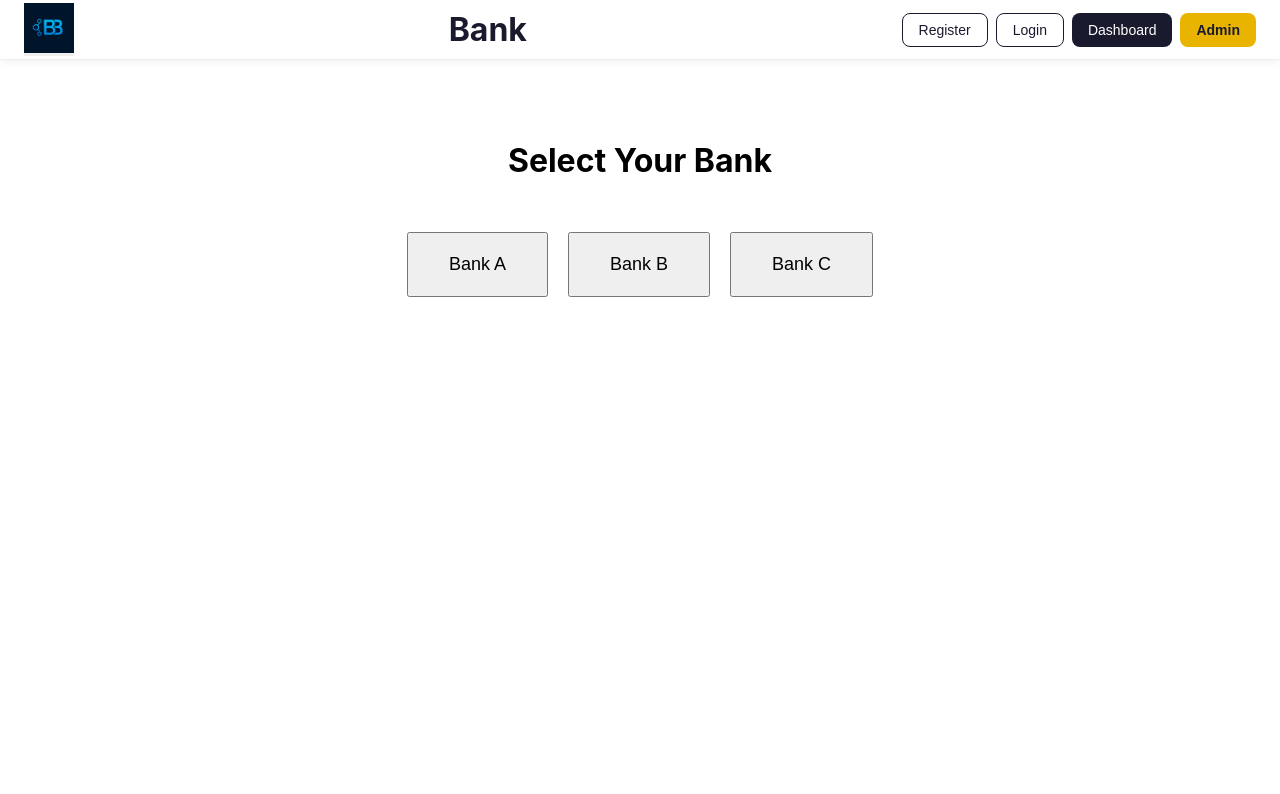
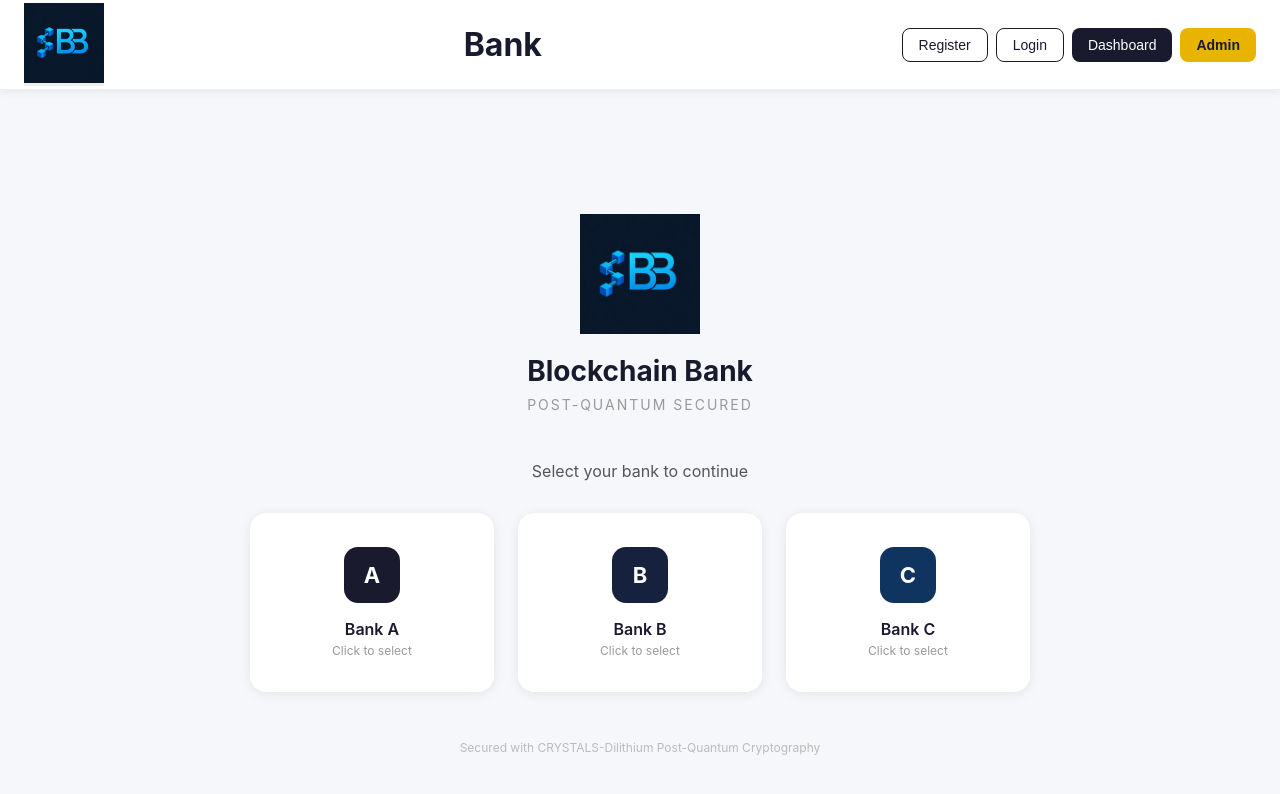
Before and after one commit to JosephShortt/blockchain-banking-pqc, a React (Create React App) app in the folder frontend/: page / in a window 1280 px wide. Shown: the top 794 px of the page. Built offline with nearby package versions, Linux system fonts and the light colour scheme.

Commit message:
design improvements

```diff
--- a/frontend/src/App.js
+++ b/frontend/src/App.js
@@ -18,7 +18,7 @@ function Navigation() {
       justifyContent: 'space-between',
       alignItems: 'center',
       padding: '0 24px',
-      height: '60px',
+      height: '90px',
       borderBottom: '1px solid #eee',
       position: 'fixed',
       top: 0,
@@ -30,7 +30,7 @@ function Navigation() {
     }}>
 
       <div>
-        <button style={{ border: 'none', padding: 0, }}> <img src="/logo.png" alt="home" onClick={() => navigate('/')} style={{ width: '50px', height: 'auto', cursor: 'pointer' }} /></button>
+        <button style={{ border: 'none', padding: 0, }}> <img src="/logo.png" alt="home" onClick={() => navigate('/')} style={{ width: '80px', height: 'auto', cursor: 'pointer' }} /></button>
       </div>
 
       <div style={{ textAlign: 'center', flexGrow: 1 }}>
@@ -68,7 +68,7 @@ function App() {
     <>
       <Router>
         <Navigation />
-        <div style={{ paddingTop: '70px' }}>
+        <div style={{ paddingTop: '90px' }}>
           <Routes>
             <Route path="/" element={<BankSelection />} />
             <Route path="/register" element={<AccountCreation />} />
--- a/frontend/src/components/BankSelection.js
+++ b/frontend/src/components/BankSelection.js
@@ -10,36 +10,77 @@ function BankSelection() {
 
      const banks = isProduction ? [
         // Production - use actual server IPs and domain
-        { id: 'bank-a', name: 'Bank A', apiUrl: 'https://blockchainbank.duckdns.org:8443' },
-        { id: 'bank-b', name: 'Bank B', apiUrl: 'https://blockchainbank.duckdns.org/bank-b' },
-        { id: 'bank-c', name: 'Bank C', apiUrl: 'https://blockchainbank.duckdns.org/bank-c' }
+        { id: 'bank-a', name: 'Bank A', apiUrl: 'https://blockchainbank.duckdns.org:8443',  color: '#1a1a2e'  },
+        { id: 'bank-b', name: 'Bank B', apiUrl: 'https://blockchainbank.duckdns.org/bank-b', color: '#16213e' },
+        { id: 'bank-c', name: 'Bank C', apiUrl: 'https://blockchainbank.duckdns.org/bank-c', color: '#0f3460'  }
     ] : [
         // Development - use localhost
-        { id: 'bank-a', name: 'Bank A', apiUrl: 'https://localhost:8443' },
-        { id: 'bank-b', name: 'Bank B', apiUrl: 'https://localhost:8444' },
-        { id: 'bank-c', name: 'Bank C', apiUrl: 'https://localhost:8445' }
+        { id: 'bank-a', name: 'Bank A', apiUrl: 'https://localhost:8443', color: '#1a1a2e' },
+        { id: 'bank-b', name: 'Bank B', apiUrl: 'https://localhost:8444', color: '#16213e'  },
+        { id: 'bank-c', name: 'Bank C', apiUrl: 'https://localhost:8445', color: '#0f3460' }
     ];
 
     const handleBankSelect = (bank) => {
         setSelectedBank(bank);
         localStorage.setItem("selectedBank", JSON.stringify(bank));
-        navigate('/register');
+        navigate('/login');
     };
 
     return (
-        <div style={{ display: 'flex', flexDirection: 'column', alignItems: 'center', marginTop: '50px' }}>
-            <h1>Select Your Bank</h1>
-            <div style={{ display: 'flex', gap: '20px', marginTop: '30px' }}>
+        <div style={{ background: '#f5f7fa', minHeight: '100vh', display: 'flex', flexDirection: 'column', alignItems: 'center', justifyContent: 'center' }}>
+
+            <div style={{ textAlign: 'center', marginBottom: '48px' }}>
+                <img src="/logo.png" alt="logo" style={{ width: '120px', marginBottom: '16px' }} />
+                <h1 style={{ margin: '0 0 8px', fontSize: '28px', fontWeight: '700', color: '#1a1a2e' }}>Blockchain Bank</h1>
+                <p style={{ margin: 0, color: '#999', fontSize: '14px', letterSpacing: '2px', textTransform: 'uppercase' }}>Post-Quantum Secured</p>
+            </div>
+
+            <p style={{ margin: '0 0 32px', color: '#555', fontSize: '16px' }}>Select your bank to continue</p>
+
+            <div style={{ display: 'flex', gap: '24px', flexWrap: 'wrap', justifyContent: 'center' }}>
                 {banks.map(bank => (
-                    <button
+                    <div
                         key={bank.id}
                         onClick={() => handleBankSelect(bank)}
-                        style={{ padding: '20px 40px', fontSize: '18px', cursor: 'pointer' }}
+                        style={{
+                            background: 'white',
+                            borderRadius: '16px',
+                            padding: '32px 40px',
+                            cursor: 'pointer',
+                            boxShadow: '0 2px 12px rgba(0,0,0,0.08)',
+                            textAlign: 'center',
+                            width: '160px',
+                            transition: 'transform 0.2s, box-shadow 0.2s',
+                            border: '2px solid transparent'
+                        }}
+                        onMouseEnter={e => {
+                            e.currentTarget.style.transform = 'translateY(-4px)';
+                            e.currentTarget.style.boxShadow = '0 8px 24px rgba(0,0,0,0.12)';
+                            e.currentTarget.style.borderColor = bank.color;
+                        }}
+                        onMouseLeave={e => {
+                            e.currentTarget.style.transform = 'translateY(0)';
+                            e.currentTarget.style.boxShadow = '0 2px 12px rgba(0,0,0,0.08)';
+                            e.currentTarget.style.borderColor = 'transparent';
+                        }}
                     >
-                        {bank.name}
-                    </button>
+                        <div style={{
+                            width: '56px', height: '56px', borderRadius: '14px',
+                            background: bank.color, margin: '0 auto 16px',
+                            display: 'flex', alignItems: 'center', justifyContent: 'center',
+                            fontSize: '22px', color: 'white', fontWeight: '700'
+                        }}>
+                            {bank.name.charAt(bank.name.length - 1)}
+                        </div>
+                        <p style={{ margin: '0 0 4px', fontWeight: '600', fontSize: '16px', color: '#1a1a2e' }}>{bank.name}</p>
+                        <p style={{ margin: 0, fontSize: '12px', color: '#999' }}>Click to select</p>
+                    </div>
                 ))}
             </div>
+
+            <p style={{ marginTop: '48px', fontSize: '12px', color: '#bbb', textAlign: 'center' }}>
+                Secured with CRYSTALS-Dilithium Post-Quantum Cryptography
+            </p>
         </div>
     );
 }
```
Also changed, not shown: frontend/public/logo.png, frontend/public/oldLogo.png (added).
